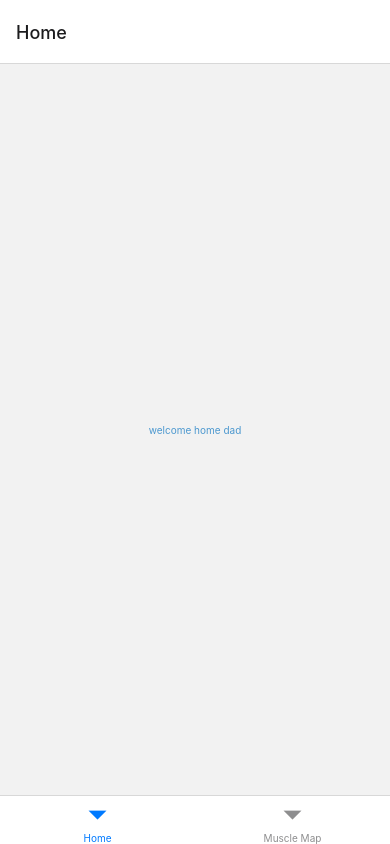
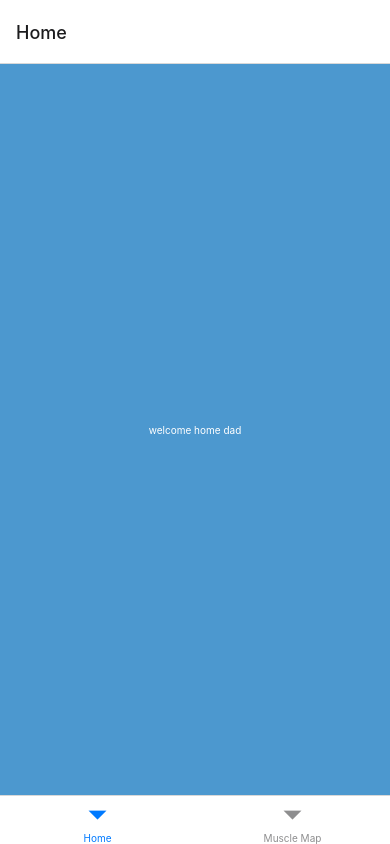
Before and after one commit to max1mf1sh3/MuscleMap, a React Native app in the folder MuscleMapApp/: screen /Home in a window 390 px wide. Built offline with nearby package versions, Linux system fonts and the light colour scheme.

Commit message:
made the map layout

```diff
--- a/MuscleMapApp/App.js
+++ b/MuscleMapApp/App.js
@@ -24,6 +24,7 @@ export default function App() {
     </NavigationContainer>
   );
 }
+
 /*
 const styles = StyleSheet.create({
   container: {
--- a/MuscleMapApp/components/HomeScreen.js
+++ b/MuscleMapApp/components/HomeScreen.js
@@ -12,11 +12,12 @@ export default function HomeScreen() {
 const styles = StyleSheet.create({
     home: {
         flex: 1,
+        backgroundColor: '#4c98cf',
         alignItems: 'center',
         justifyContent: 'center',
     },
     text: {
-        color: '#4c98cf',
+        color: '#ffffff',
         fontSize: 10,
     },
     image: {
--- a/MuscleMapApp/components/Map.js
+++ b/MuscleMapApp/components/Map.js
@@ -3,9 +3,13 @@ import { StyleSheet, Text, View, Image } from 'react-native';
 
 export default function Map() {
     return(
-        <View style={styles.muscle}>
-            <Image style={styles.image2} source = {require('../assets/ako_shrug.jpg')} />
-            <Image style={styles.image1} source = {require('../assets/ako_shrug.jpg')} />
+        <View style={styles.map}>
+            <View style={styles.muscle}>
+                <Text>sample</Text>
+            </View>
+            <View style={styles.box}>
+                <Text>sample</Text>
+            </View>
         </View>
     );
 }
@@ -13,31 +17,27 @@ export default function Map() {
 // let us try absolute positioning
 
 const styles = StyleSheet.create({
+    map: {
+        flex: 1,
+        justifyContent: 'center',
+        flexDirection: 'column',
+        backgroundColor: '#4a201d',
+        padding: 20,
+        gap: 30,
+    },
     muscle: {
+        flex: 3,
+        backgroundColor: '#ffffff',
+        flexDirection: 'column',
+        alignItems: 'center',
+    },
+    box: {
         flex: 1,
-        backgroundColor: '#fff',
+        backgroundColor: '#545454',
+        flexDirection: 'column',
         alignItems: 'center',
-        justifyContent: 'center',
     },
     text: {
         color: '#4c98cf',
     },
-    image1: {
-        position: 'absolute',
-        top: 0,
-        left: 0,
-        resizeMode: 'contain',
-        width: '50%',
-        height: '50%',
-    },
-    image2: {
-        transform: [ { scaleX: -1 } ],
-        position: 'absolute',
-        top: -20,
-        left: 20,
-        resizeMode: 'contain',
-        width: '100%',
-        height: '100%',
-        opacity: 0.6,
-    },
 });
```
